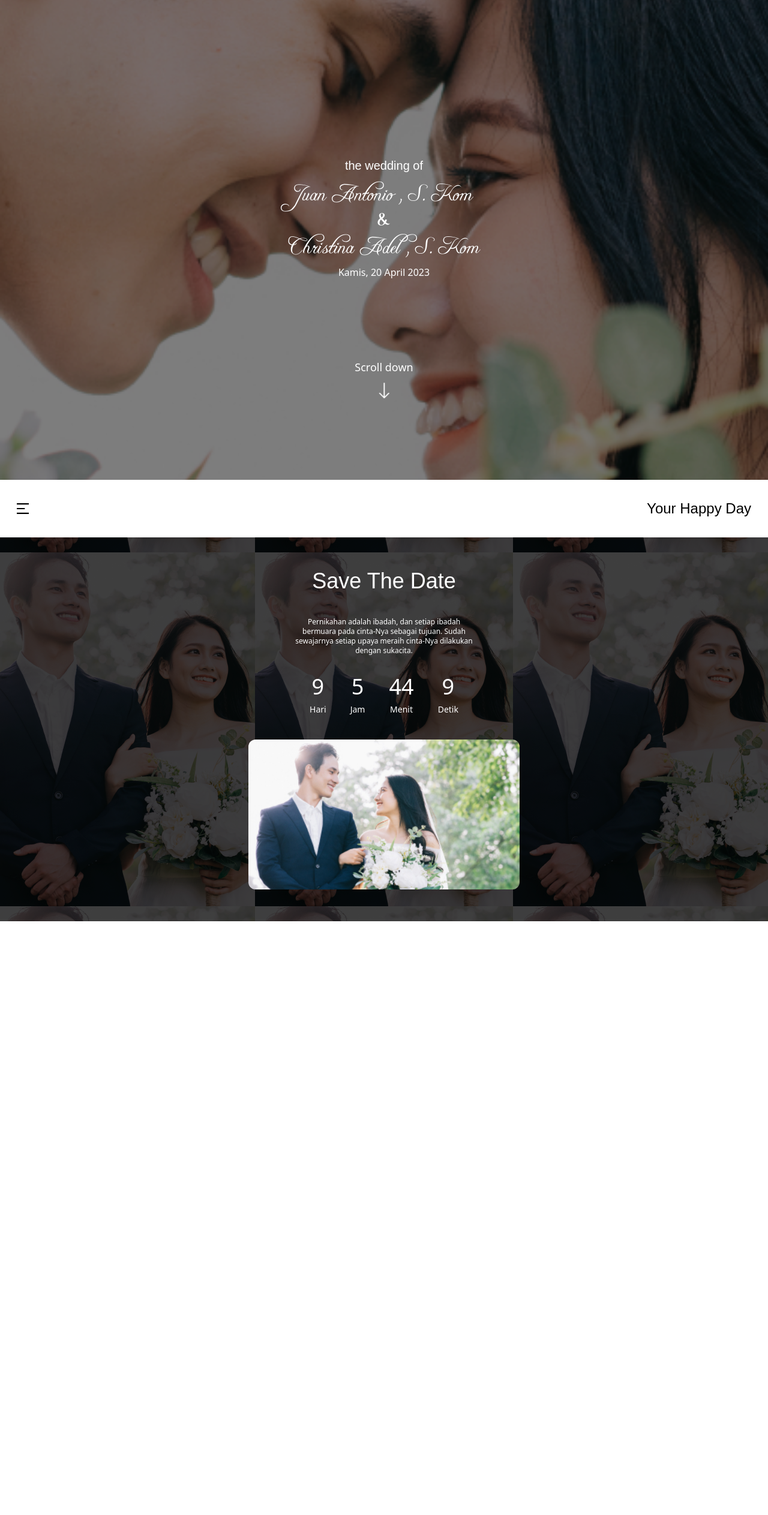
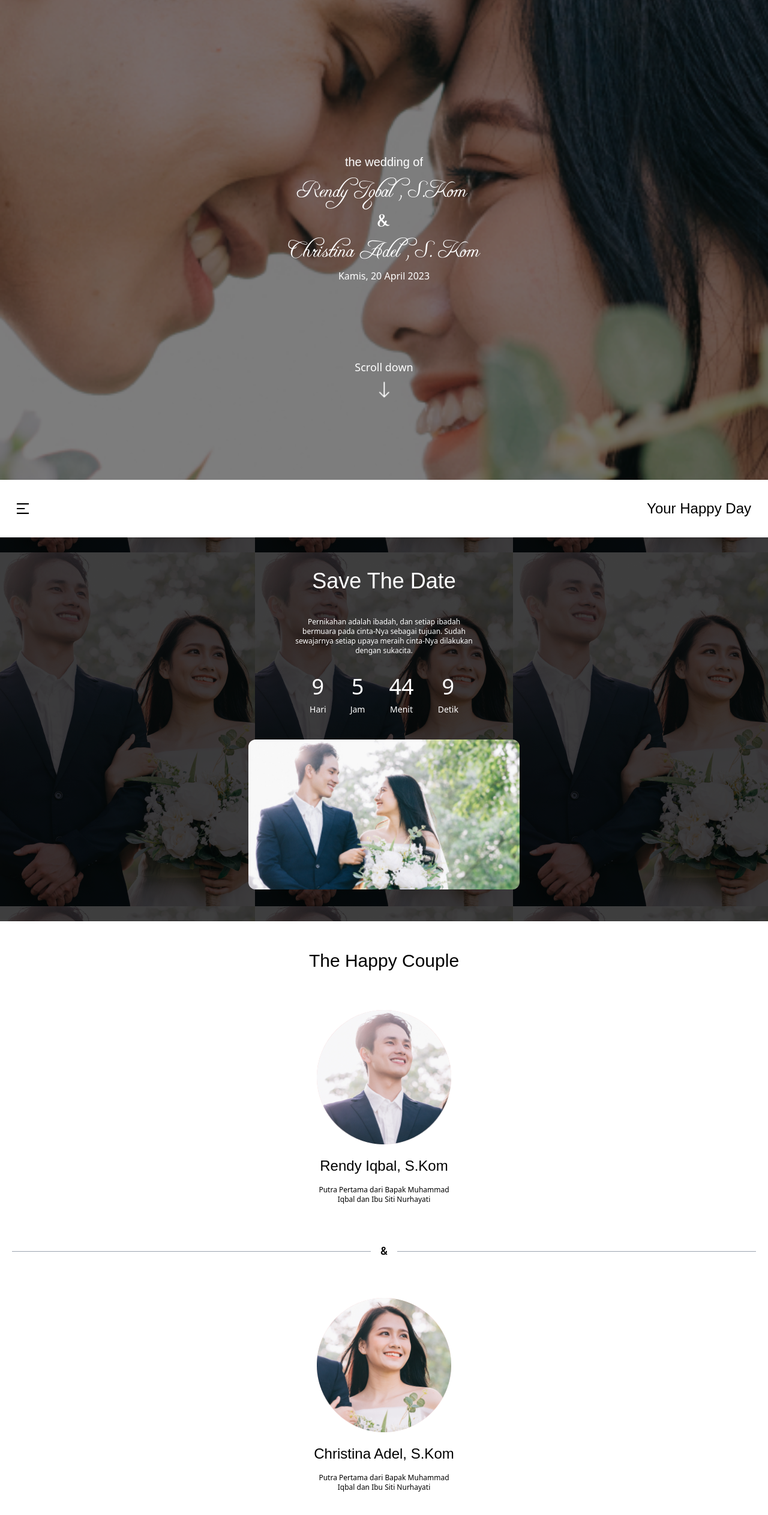
Before and after one commit to JuanAntonioV/wedding-template-one, a React (Vite) app: page / in a window 1280 px wide. Shown: the top 2526 px of the page at 60% size. Before the commit the page ends 1536 px from the top, so only its background shows below. Built offline with nearby package versions, Linux system fonts and the light colour scheme; a web font is replaced by a local one.

Commit message:
make section wedding

```diff
--- a/src/common/HeroSection.tsx
+++ b/src/common/HeroSection.tsx
@@ -35,8 +35,8 @@ const HeroSection = () => {
                 <h3 className={'font-sofia text-xl'}>the wedding of</h3>
 
                 <div className={'pb-6'}>
-                    <h2 className={'font-freebooster text-4xl'}>Juan Antonio , S. Kom</h2>
-                    <h2 className={'font-atlane text-3xl pb-3'}>&</h2>
+                    <h2 className={'font-freebooster text-4xl'}>Rendy Iqbal , S.Kom</h2>
+                    <h2 className={'font-atlane text-3xl pb-4 py-2'}>&</h2>
                     <h2 className={'font-freebooster text-4xl'}>Christina Adel , S. Kom</h2>
 
                     <p className={'font-medium mt-2'}>Kamis, 20 April 2023</p>
--- /dev/null
+++ b/src/common/SectionWedding.tsx
@@ -0,0 +1,39 @@
+const SectionWedding = () => {
+    return (
+        <section>
+            <div className="py-12 space-y-16 mx-5">
+                <h2 className={'font-delycost text-3xl text-center'}>The Happy Couple</h2>
+
+                <div>
+                    <div className={'w-56 h-56 bg-red-200 rounded-full mx-auto'}>
+                        <img src="/assets/img/male.png" alt="Male" className={'w-full h-full object-cover'}/>
+                    </div>
+
+                    <div className={'text-center space-y-4 mt-5'}>
+                        <h3 className={'font-delycost text-2xl'}>Rendy Iqbal, S.Kom</h3>
+                        <p className={'text-xs w-60 mx-auto'}>Putra Pertama dari Bapak Muhammad Iqbal dan Ibu Siti Nurhayati</p>
+                    </div>
+                </div>
+
+                <div className={'my-8 flex items-center gap-x-4'}>
+                    <div className={'w-full h-[1px] bg-gray-400'}></div>
+                    <span className={'font-inter font-semibold text-lg'}>&</span>
+                    <div className={'w-full h-[1px] bg-gray-400'}></div>
+                </div>
+
+                <div>
+                    <div className={'w-56 h-56 bg-red-200 rounded-full mx-auto'}>
+                        <img src="/assets/img/female.png" alt="Male" className={'w-full h-full object-cover'}/>
+                    </div>
+
+                    <div className={'text-center space-y-4 mt-5'}>
+                        <h3 className={'font-delycost text-2xl'}>Christina Adel, S.Kom</h3>
+                        <p className={'text-xs w-60 mx-auto'}>Putra Pertama dari Bapak Muhammad Iqbal dan Ibu Siti Nurhayati</p>
+                    </div>
+                </div>
+            </div>
+        </section>
+    );
+};
+
+export default SectionWedding;
--- a/src/pages/home/HomePage.tsx
+++ b/src/pages/home/HomePage.tsx
@@ -1,6 +1,7 @@
 import HeroSection from "../../common/HeroSection";
 import MainHeader from "../../components/headers/MainHeader";
 import SectionTimer from "../../common/SectionTimer";
+import SectionWedding from "../../common/SectionWedding";
 
 const HomePage = () => {
     return (
@@ -9,6 +10,7 @@ const HomePage = () => {
             <MainHeader/>
 
             <SectionTimer/>
+            <SectionWedding/>
         </>
     );
 };
```
Also changed, not shown: public/assets/img/female.png (added), public/assets/img/male.png (added).
